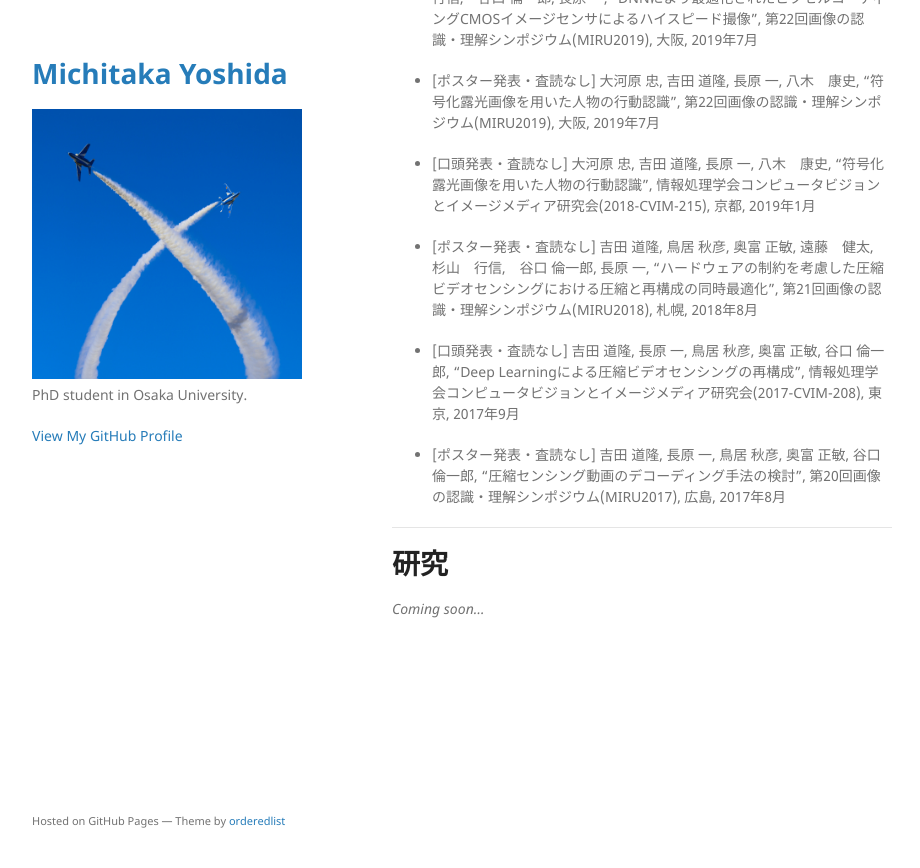
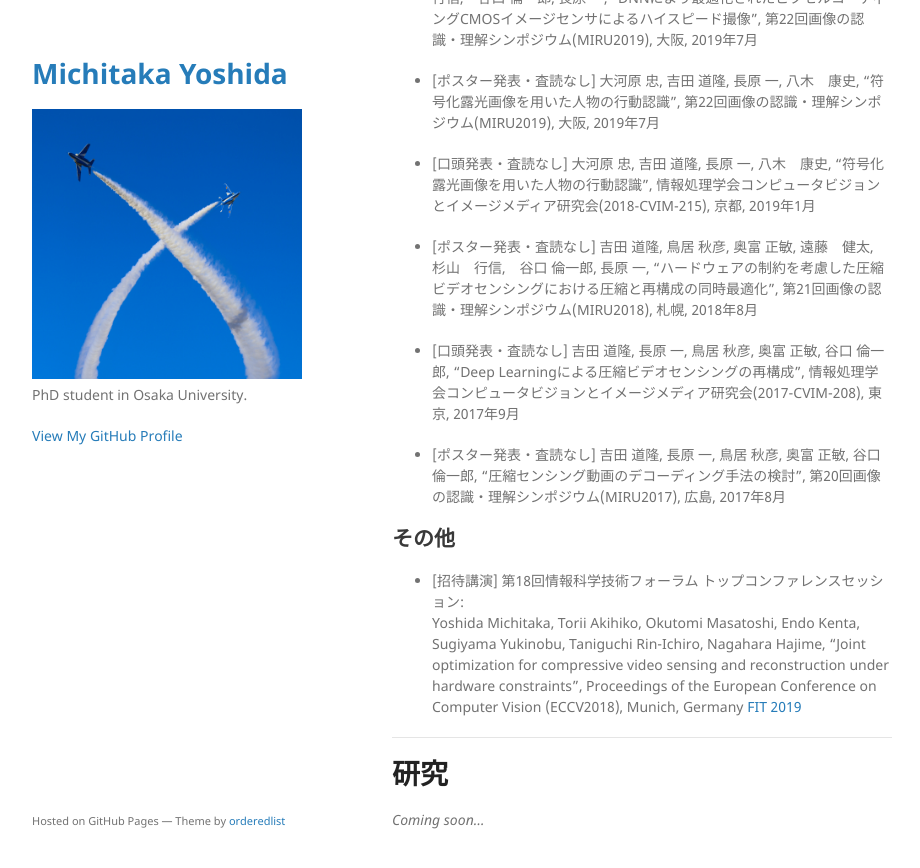
Before and after one commit to michitakayoshida/michitakayoshida.github.io, a Jekyll site: the page built from index.md, in a window 1280 px wide and 900 px high, scrolled down 1945 px. Shown: the top 868 px of the window, without its empty margins (178-1098 px from the left). Built offline with Jekyll 4.4.1, drawn with Linux system fonts in a browser that asks for light colours.

Commit message:
Update index.md

```diff
--- a/index.md
+++ b/index.md
@@ -64,6 +64,12 @@ English page is [here](./index_en.html).
 
 - [ポスター発表・査読なし] 吉田 道隆, 長原 一, 鳥居 秋彦, 奥富 正敏, 谷口 倫一郎, "圧縮センシング動画のデコーディング手法の検討", 第20回画像の認識・理解シンポジウム(MIRU2017), 広島, 2017年8月
 
+
+## その他
+- [招待講演] 第18回情報科学技術フォーラム トップコンファレンスセッション:
+Yoshida Michitaka, Torii Akihiko, Okutomi Masatoshi, Endo Kenta, Sugiyama Yukinobu, Taniguchi Rin-Ichiro, Nagahara Hajime, "Joint optimization for compressive video sensing and reconstruction under hardware constraints", Proceedings of the European Conference on Computer Vision (ECCV2018), Munich, Germany
+[FIT 2019](https://www.ipsj.or.jp/event/fit/fit2019/FIT2019program_web/data/html/event/eventTCS3.html)
+
 ---
 
 # 研究
```
